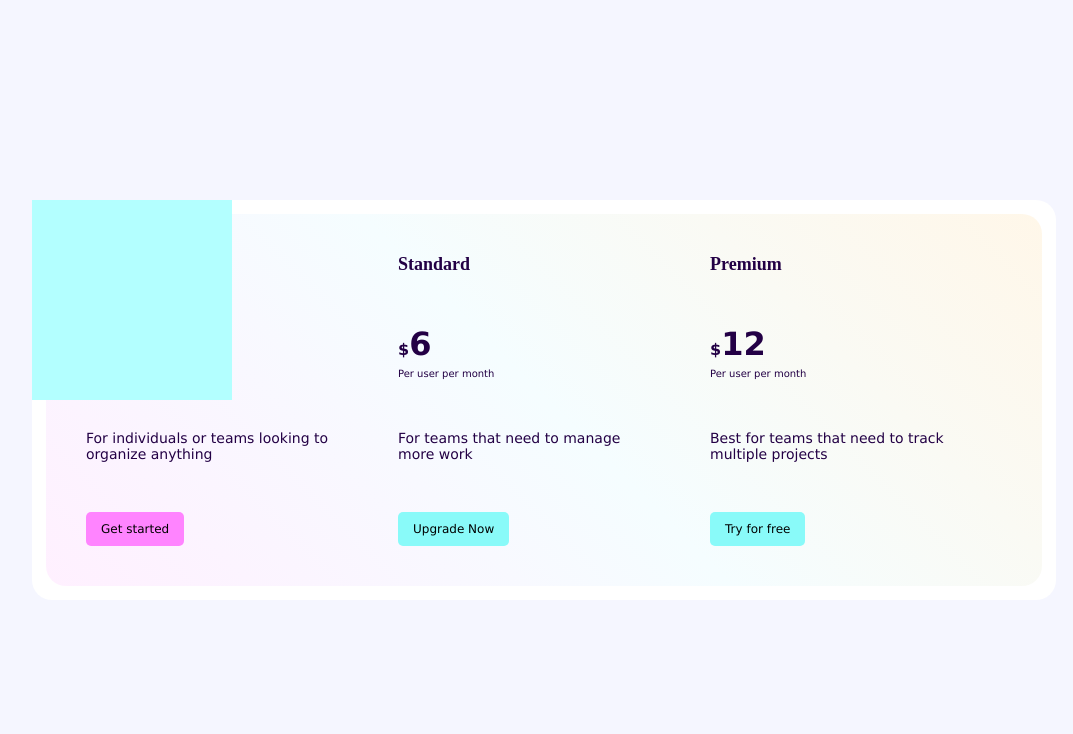
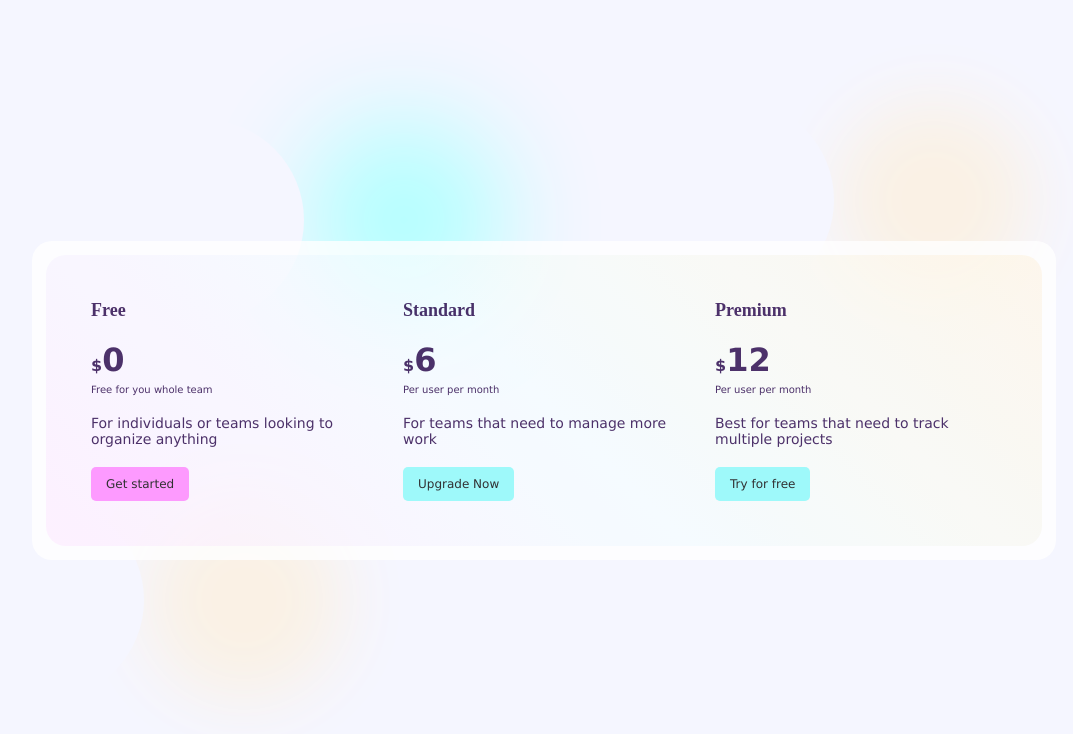
Before and after one commit to imtiazpy/iCodeThis, a plain HTML site: page pricing-table/index.html in a window 1280 px wide. Shown: the whole page, without its empty margins (96-1169 px from the left). Drawn offline with Linux system fonts and the light colour scheme.

Commit message:
completed the pricing table challenge

```diff
--- a/pricing-table/index.html
+++ b/pricing-table/index.html
@@ -12,6 +12,7 @@
     <div class="container">
         <div class="green-circle"></div>
         <div class="pink-circle"></div>
+        <div class="pink-2"></div>
 
         <div class="pricing-table">
             <div class="card-wrapper">
--- a/pricing-table/style.css
+++ b/pricing-table/style.css
@@ -7,19 +7,24 @@
 body {
     background-color: #F5F6FF;
     color: #230045;
-    position: relative;
 }
 
 .container {
-    margin: 25vh 10vw;
+    position: relative;
+    display: flex;
+    flex-direction: column;
+    align-items: center;
+    justify-content: center;
+    height: 100vh;
 }
 
 .pricing-table {
     width: 80vw;
-    height: 50vh;
     background-color: #FFF;
     border-radius: 20px;
     padding: 14px;
+    z-index: 1;
+    opacity: 0.8;
 }
 
 .card-wrapper {
@@ -38,6 +43,13 @@ body {
     justify-content: space-between;
     gap: 20px;
     padding-right: 40px;
+    padding: 5px;
+    border-radius: 5px;
+    transition: all 0.3s ease;
+}
+.price-card:hover {
+    box-shadow: 1px 1px 5px #46dddb;
+    transform: scale(1.1);
 }
 
 p, .btn {
@@ -74,6 +86,17 @@ p, .btn {
     border-radius: 5px;
     font-size: 12px;
     color: #000;
+    background: linear-gradient(#230045 0 0) no-repeat;
+    background-size: 200% 0.1rem;
+    background-position: 200% 100%;
+    transition: background-size .4s, background-position .4s .4s;
+}
+
+.btn:hover {
+    background-size: 200% 100%;
+    background-position: 100% 100%;
+    transition: background-size .4s .4s, background-position .4s;
+    color: #fff;
 }
 
 .btn-free {
@@ -91,32 +114,44 @@ p, .btn {
     position: absolute;
     width: 200px;
     height: 200px;
-    background-color: #B3FFFF;
-    top: 50;
-    left: 100;
+    border-radius: 50%;
+    box-shadow: 200px 0 100px #B3FFFF;
+    top: 120px;
+    left: 200px;
+}
+
+.pink-circle {
+    position: absolute;
+    width: 200px;
+    height: 200px;
+    border-radius: 50%;
+    box-shadow: 200px 0 70px #FAF1E5;
+    top: 100px;
+    right: 350px;
+}
+
+.pink-2 {
+    position: absolute;
+    width: 200px;
+    height: 200px;
+    border-radius: 50%;
+    box-shadow: 200px 0 70px #FAF1E5;
+
+    bottom: 100px;
+    left: 40px;
 }
 
 
 
 /* ==================================responsiveness================ */
 
-@media screen and (max-width: 900px) {
-    .container {
-        margin: 25vh 8vw;
-    }
-    .pricing-table {
-        width: 84vw;
-    }
-}
-
 
 @media screen and (max-width: 700px) {
     .container {
-        margin: auto 5vw;
+        height: auto;
     }
     .pricing-table {
         width: 90vw;
-        height: 100vh;
     }
     .card-wrapper {
         grid-template-columns: repeat(2, 1fr);
@@ -130,11 +165,7 @@ p, .btn {
 
 @media screen and (max-width: 500px) {
     .container {
-        margin: auto 0;
-    }
-    .pricing-table {
-        width: 100vw;
-        height: 100vh;
+        height: auto;
     }
     .card-wrapper {
         grid-template-columns: repeat(1, 1fr);
```
